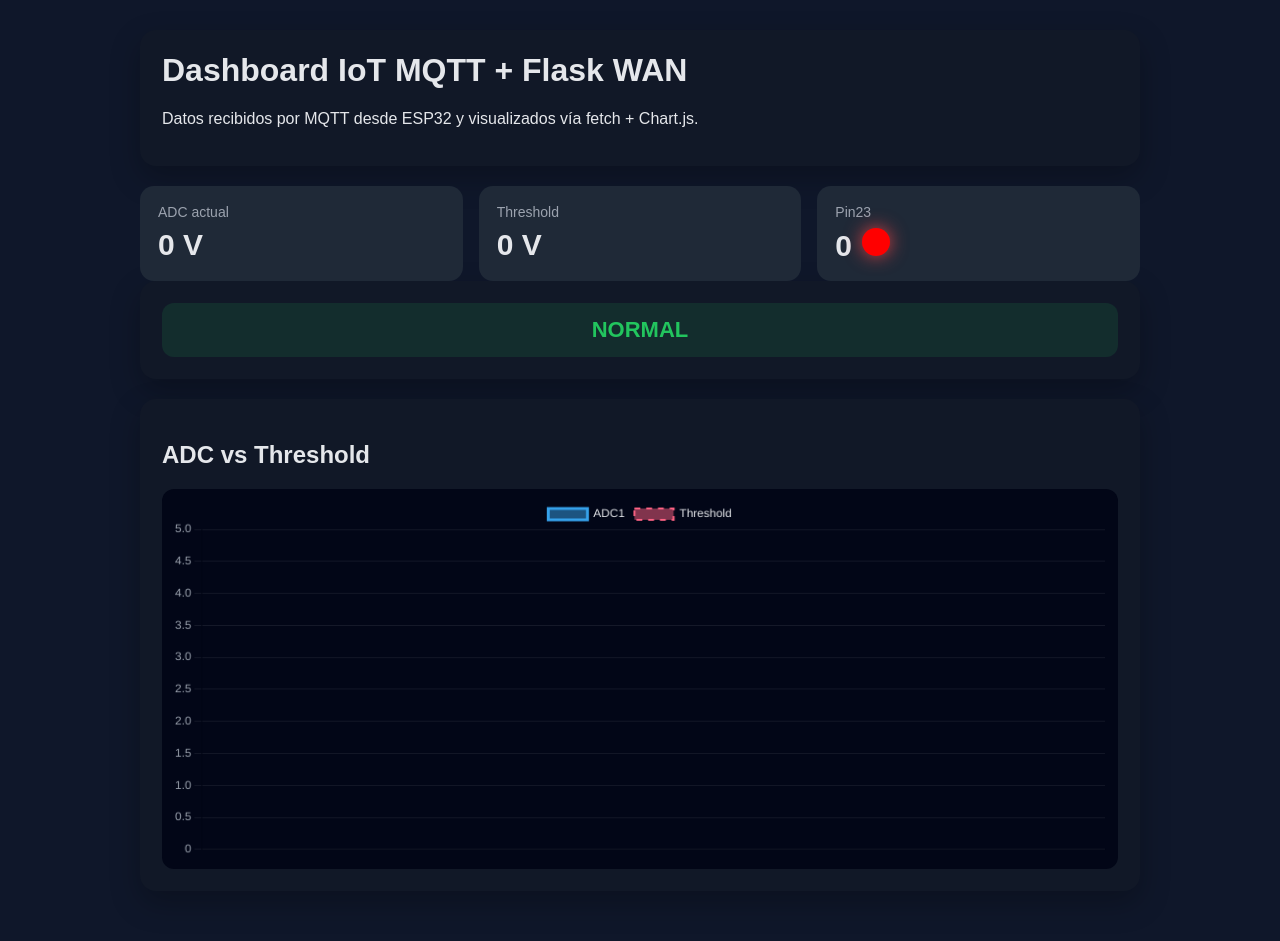
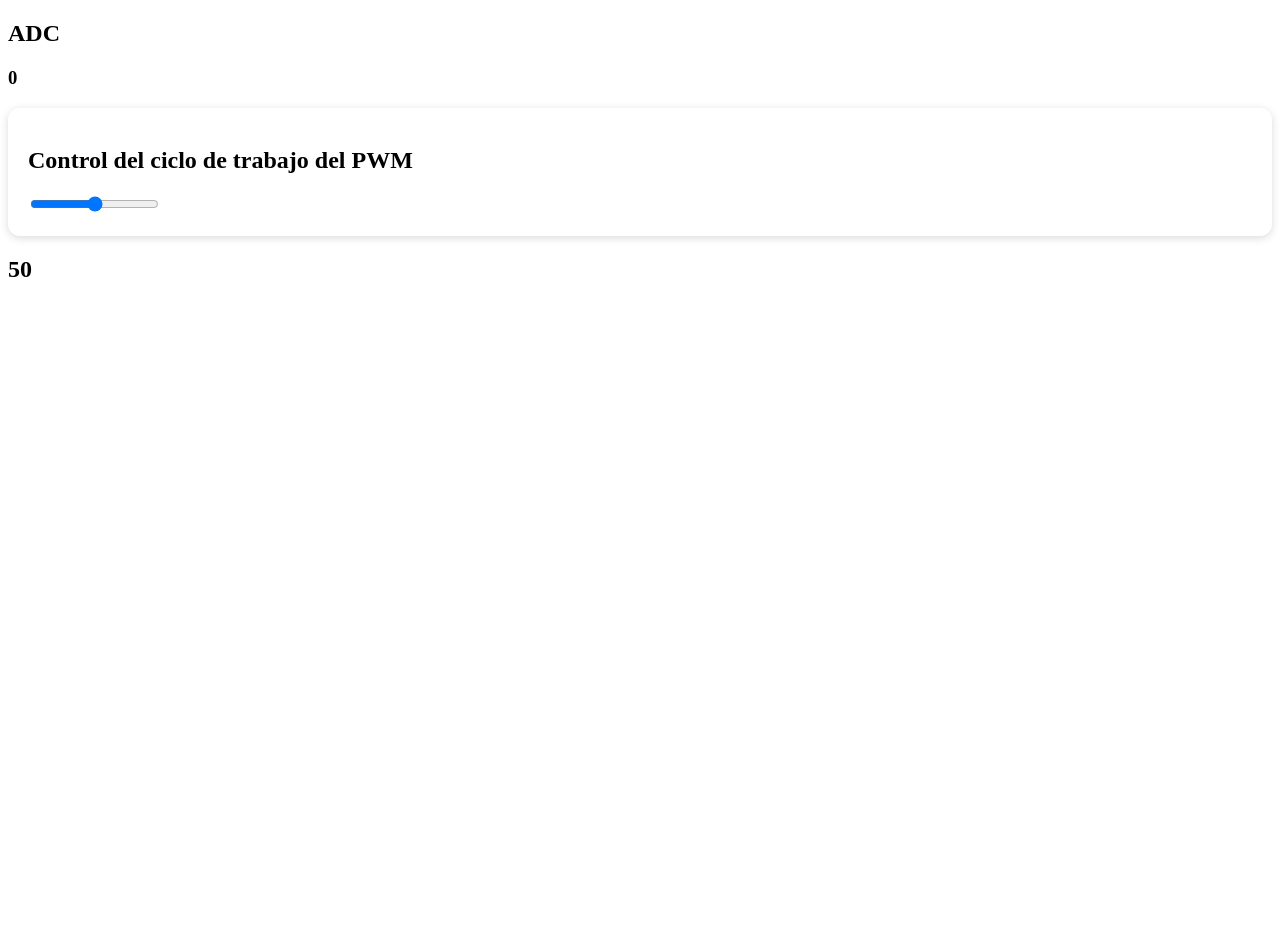
Before and after one commit to Sajir158/directorio, a Flask app: page / in a window 1280 px wide. After the commit the page ends 277 px from the top, so only its background shows below. Run offline with Flask 3, Linux system fonts and the light colour scheme; data that the repository does not hold is empty.

Commit message:
Update index.html

```diff
--- a/templates/index.html
+++ b/templates/index.html
@@ -1,230 +1,94 @@
 <!DOCTYPE html>
-<html lang="es">
+<html>
 <head>
-    <meta charset="UTF-8">
-    <title>Dashboard IoT MQTT + Flask</title>
-    <script src="https://cdn.jsdelivr.net/npm/chart.js"></script>
-
-    <style>
-        body {
-            margin: 0;
-            font-family: Arial, sans-serif;
-            background: #0f172a;
-            color: #e5e7eb;
-        }
-
-        .container {
-            width: min(1000px, 94%);
-            margin: auto;
-            padding: 30px 0;
-        }
-
-        .card {
-            background: #111827;
-            border-radius: 16px;
-            padding: 22px;
-            margin-bottom: 20px;
-            box-shadow: 0 12px 30px rgba(0,0,0,0.25);
-        }
-
-        h1 {
-            margin-top: 0;
-        }
-
-        .metrics {
-            display: grid;
-            grid-template-columns: repeat(3, 1fr);
-            gap: 16px;
-        }
-
-        .metric {
-            background: #1f2937;
-            border-radius: 14px;
-            padding: 18px;
-        }
-
-        .label {
-            color: #9ca3af;
-            font-size: 14px;
-        }
-
-        .value {
-            font-size: 30px;
-            font-weight: bold;
-            margin-top: 8px;
-        }
-
-        #led {
-            width: 28px;
-            height: 28px;
-            border-radius: 50%;
-            background: red;
-            display: inline-block;
-            margin-left: 10px;
-            box-shadow: 0 0 18px rgba(239,68,68,0.9);
-        }
-
-        #alarma {
-            text-align: center;
-            font-size: 22px;
-            font-weight: bold;
-            padding: 14px;
-            border-radius: 12px;
-            background: rgba(34,197,94,0.12);
-            color: #22c55e;
-        }
-
-        .chart-container {
-            height: 380px;
-        }
-
-        canvas {
-            background: #020617;
-            border-radius: 12px;
-            padding: 10px;
-        }
-
-        @media(max-width: 700px) {
-            .metrics {
-                grid-template-columns: 1fr;
-            }
-        }
-    </style>
+    <title>ESP32 Dashboard</title>
 </head>
 
+<style>
+        .card {
+            background: white;
+            padding: 20px;
+            border-radius: 12px;
+            margin-bottom: 20px;
+            box-shadow: 0 2px 8px rgba(0,0,0,0.15);
+        }
+</style>
+
 <body>
-<div class="container">
+
+<h2>ADC</h2>
+<h3 id="adc">0</h3>
 
     <div class="card">
-        <h1>Dashboard IoT MQTT + Flask WAN</h1>
-        <p>Datos recibidos por MQTT desde ESP32 y visualizados vía fetch + Chart.js.</p>
-    </div>
+        <h2>Control del ciclo de trabajo del PWM</h2>
+        <input type="range" id="pwm_slider" min="0" max="100" step="1" value="50"
+               oninput="mostrarDuty(this.value)"
+               onchange="enviarDuty(this.value)">
+       </div>
 
-    <div class="metrics">
-        <div class="metric">
-            <div class="label">ADC actual</div>
-            <div class="value"><span id="adc_value">0</span> V</div>
-        </div>
+<h2 id="duty_value">50</h2>
+<script>
 
-        <div class="metric">
-            <div class="label">Threshold</div>
-            <div class="value"><span id="threshold_value">0</span> V</div>
-        </div>
+function mostrarDuty(valor) {
+console.log(valor);
+    document.getElementById("duty_value").innerText = valor;
+}
 
-        <div class="metric">
-            <div class="label">Pin23</div>
-            <div class="value"><span id="pin23_value">0</span><span id="led"></span></div>
-        </div>
-    </div>
+function enviarDuty(valor) {
+    fetch("/threshold", {
+        method: "POST",
+        headers: {
+            "Content-Type": "application/json"
+        },
+        body: JSON.stringify({
+            threshold: parseFloat(valor)
+        })
+    })
+    .then(res => res.json())
+    .then(data => {
+        console.log("Threshold actualizado:", data);
+    })
+    .catch(err => console.error("Error POST:", err));
+}
 
-    <div class="card">
-        <div id="alarma">NORMAL</div>
-    </div>
 
-    <div class="card">
-        <h2>ADC vs Threshold</h2>
-        <div class="chart-container">
-            <canvas id="grafica"></canvas>
-        </div>
-    </div>
 
-</div>
-
-<script>
-const ctx = document.getElementById("grafica").getContext("2d");
-
-const chart = new Chart(ctx, {
-    type: "line",
-    data: {
-        labels: [],
-        datasets: [
-            {
-                label: "ADC1",
-                data: [],
-                borderWidth: 3,
-                tension: 0.25,
-                pointRadius: 2
-            },
-            {
-                label: "Threshold",
-                data: [],
-                borderWidth: 2,
-                borderDash: [6, 6],
-                pointRadius: 0
-            }
-        ]
-    },
-    options: {
-        responsive: true,
-        maintainAspectRatio: false,
-        animation: false,
-        plugins: {
-            legend: {
-                labels: {
-                    color: "#e5e7eb"
-                }
-            }
-        },
-        scales: {
-            x: {
-                ticks: { color: "#9ca3af" },
-                grid: { color: "rgba(255,255,255,0.08)" }
-            },
-            y: {
-                min: 0,
-                max: 5,
-                ticks: { color: "#9ca3af" },
-                grid: { color: "rgba(255,255,255,0.08)" }
-            }
-        }
-    }
-});
-
-function actualizarDashboard() {
-    fetch("/history")
+function actualizar(){
+    fetch('/refresh')
         .then(res => res.json())
         .then(data => {
-            chart.data.labels = data.time;
-            chart.data.datasets[0].data = data.adc1;
-            chart.data.datasets[1].data = data.threshold;
-            chart.update();
-
-            const n = data.adc1.length;
-            if (n === 0) return;
-
-            const adc = data.adc1[n - 1];
-            const threshold = data.threshold[n - 1];
-            const pin23 = data.pin23[n - 1];
-
-            document.getElementById("adc_value").innerText = Number(adc).toFixed(3);
-            document.getElementById("threshold_value").innerText = Number(threshold).toFixed(2);
-            document.getElementById("pin23_value").innerText = pin23;
-
-            const led = document.getElementById("led");
-            if (pin23 == 1) {
-                led.style.background = "#22c55e";
-                led.style.boxShadow = "0 0 18px rgba(34,197,94,0.9)";
-            } else {
-                led.style.background = "#ef4444";
-                led.style.boxShadow = "0 0 18px rgba(239,68,68,0.9)";
-            }
-
-            const alarma = document.getElementById("alarma");
-            if (adc > threshold) {
-                alarma.innerText = "🚨 ALARMA: ADC supera el threshold";
-                alarma.style.color = "#ef4444";
-                alarma.style.background = "rgba(239,68,68,0.12)";
-            } else {
-                alarma.innerText = "NORMAL";
-                alarma.style.color = "#22c55e";
-                alarma.style.background = "rgba(34,197,94,0.12)";
-            }
-        })
-        .catch(err => console.error("Error fetch:", err));
+            let ultimo = data.adc1[data.adc1.length - 1];
+            document.getElementById("adc").innerText = ultimo;
+        });
 }
 
-setInterval(actualizarDashboard, 1000);
-actualizarDashboard();
+function enviarDuty(valor) {
+    fetch("/refresh", {
+        method: "POST",
+        headers: {
+            "Content-Type": "application/json"
+        },
+        body: JSON.stringify({
+            duty_cycle: parseFloat(valor)
+        })
+    })
+    .then(res => {
+        if (!res.ok) {
+            throw new Error("HTTP error: " + res.status);
+        }
+        return res.json();
+    })
+    .then(data => {
+        console.log("Duty cycle actualizado:", data);
+    })
+    .catch(err => console.error("Error POST dutyCycle:", err));
+}
+
+
+
+
+setInterval(actualizar, 1000);
 </script>
+
 </body>
 </html>
```
